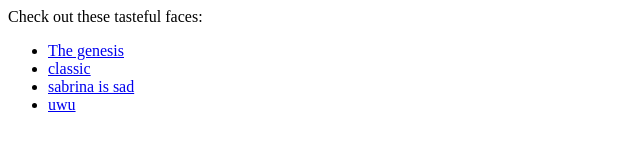
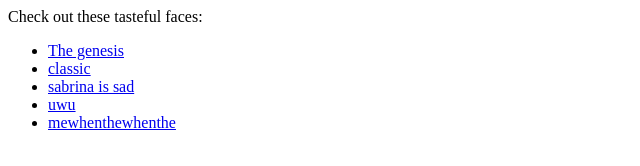
Before and after one commit to AriSweedler/lavisabrina, a website: page public/faces/index.html in a window 1280 px wide. Shown: the whole page, without its empty margins (0-640 px from the left). Drawn offline with Linux system fonts and the light colour scheme.

Commit message:
Automatic commit from meme.sh for whenthe.png

```diff
--- a/public/faces/index.html
+++ b/public/faces/index.html
@@ -4,4 +4,5 @@
   <li><a href="b.png">classic</a></li>
   <li><a href="c.png">sabrina is sad</a></li>
 <li><a href="uwu.png">uwu</a></li>
+<li><a href="whenthe.png">mewhenthewhenthe</a></li>
 </ul>
```
Also changed, not shown: public/faces/whenthe.png (added).
